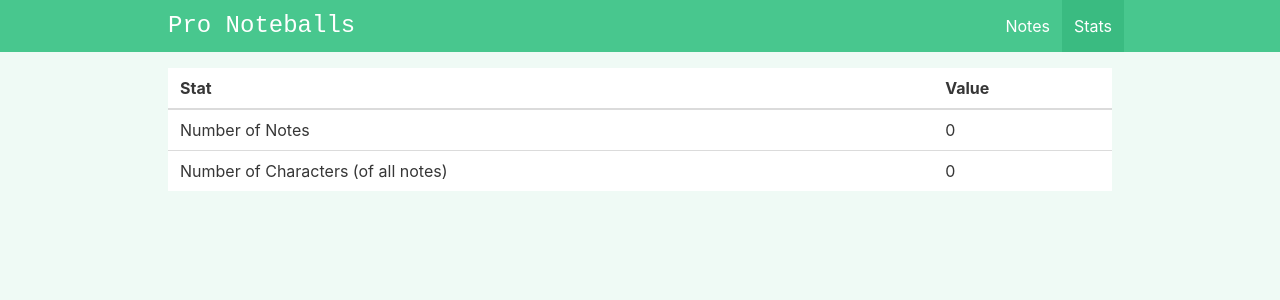
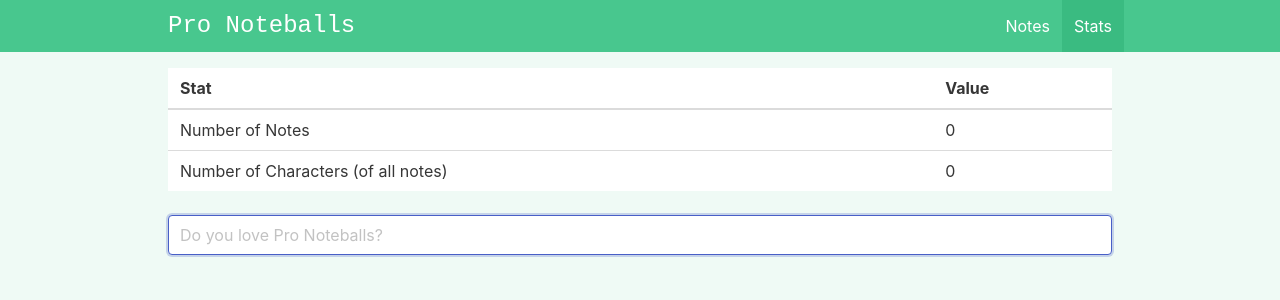
Before and after one commit to Saba-Var/Pro-Noteballs, a Vue app: page /stats in a window 1280 px wide. Shown: the top 300 px of the page. Built offline with nearby package versions, Linux system fonts and the light colour scheme.

Commit message:
chore: make autofocus global

```diff
--- a/src/components/Notes/AddEditNote.vue
+++ b/src/components/Notes/AddEditNote.vue
@@ -22,6 +22,7 @@
 </template>
 
 <script setup>
+import { vAutofocus } from '@/directives'
 import { defineProps } from 'vue'
 
 defineProps({
@@ -41,8 +42,4 @@ defineProps({
     type: String
   }
 })
-
-const vAutofocus = {
-  mounted: (el) => el.focus()
-}
 </script>
--- /dev/null
+++ b/src/directives/index.js
@@ -0,0 +1 @@
+export * from './vAutofocus'
--- /dev/null
+++ b/src/directives/vAutofocus.js
@@ -0,0 +1,3 @@
+export const vAutofocus = {
+  mounted: (el) => el.focus()
+}
--- a/src/views/ViewStats.vue
+++ b/src/views/ViewStats.vue
@@ -20,11 +20,13 @@
         </tr>
       </tbody>
     </table>
+    <input v-autofocus type="text" class="input" placeholder="Do you love Pro Noteballs?" />
   </div>
 </template>
 
 <script setup>
 import { useNotesStore } from '@/stores/notes'
+import { vAutofocus } from '@/directives'
 
 const { totalNotesCount, totalCharactersCount } = useNotesStore()
 </script>
```
